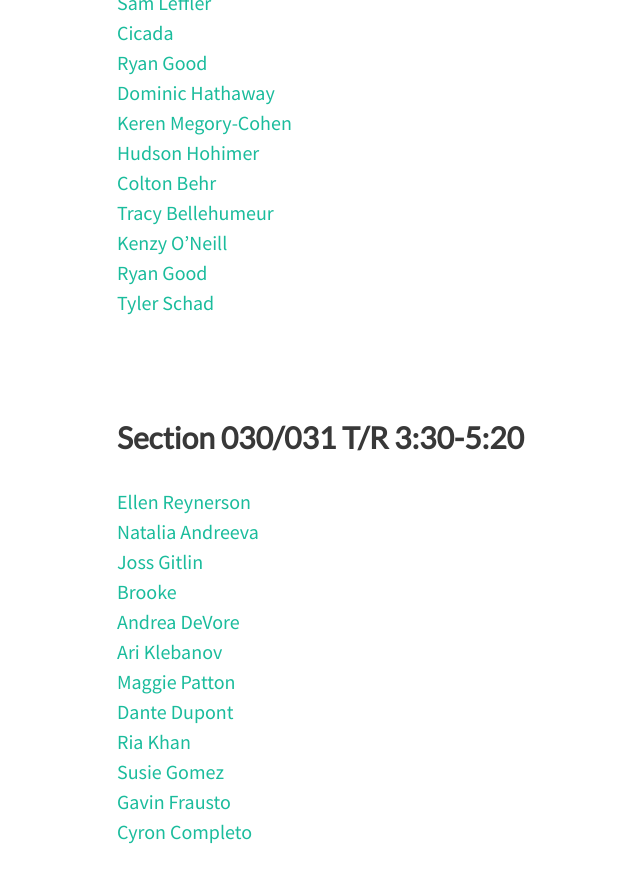
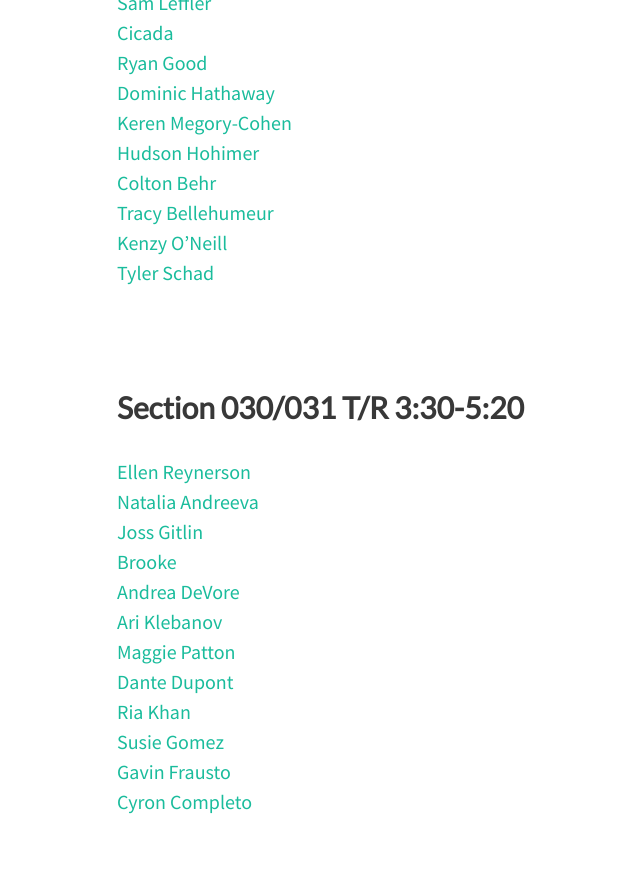
Before and after one commit to coloringchaos/object-f17, a Jekyll site: the page built from students.md, in a window 1280 px wide and 900 px high, scrolled down 792 px. Shown: the top 883 px of the window, without its empty margins (139-779 px from the left). Built offline with Jekyll 4.4.1, drawn with Linux system fonts in a browser that asks for light colours; nearby versions of some CDN libraries.

Commit message:
student blog links

```diff
--- a/students.md
+++ b/students.md
@@ -24,7 +24,6 @@ feature-img: "img/bg1.jpg"
 [Colton Behr](https://coltonbehrobject.wordpress.com/)<br>
 [Tracy Bellehumeur](https://beefarmgirl.wordpress.com)<br>
 [Kenzy O'Neill](https://designinaction.tumblr.com)<br>
-[Ryan Good](https://rygo9219.wordpress.com)<br>
 [Tyler Schad](https://tylermakesthings.wordpress.com/)<br>
 
 <br>
```
